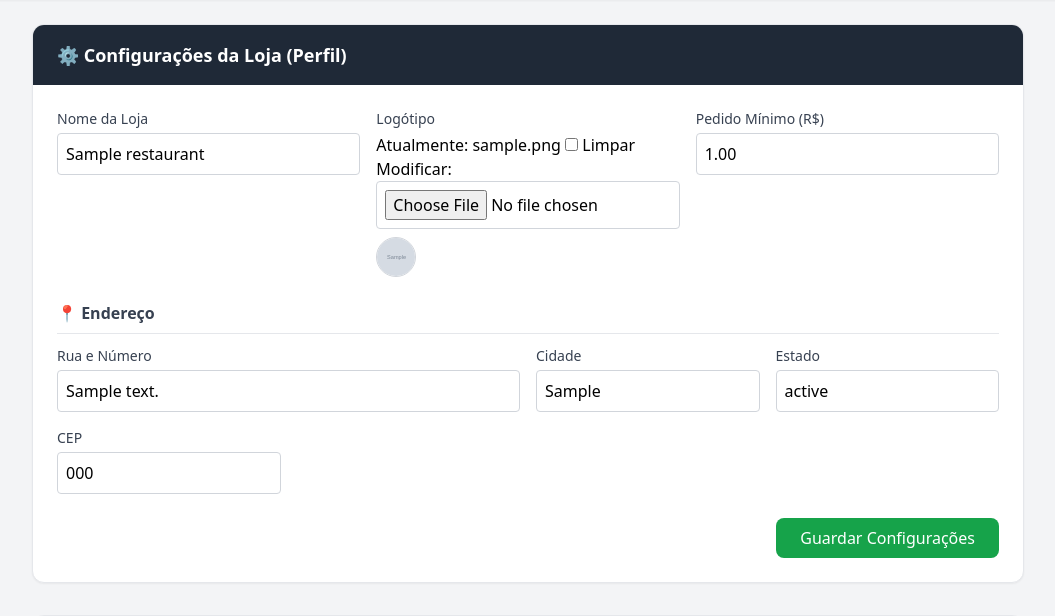
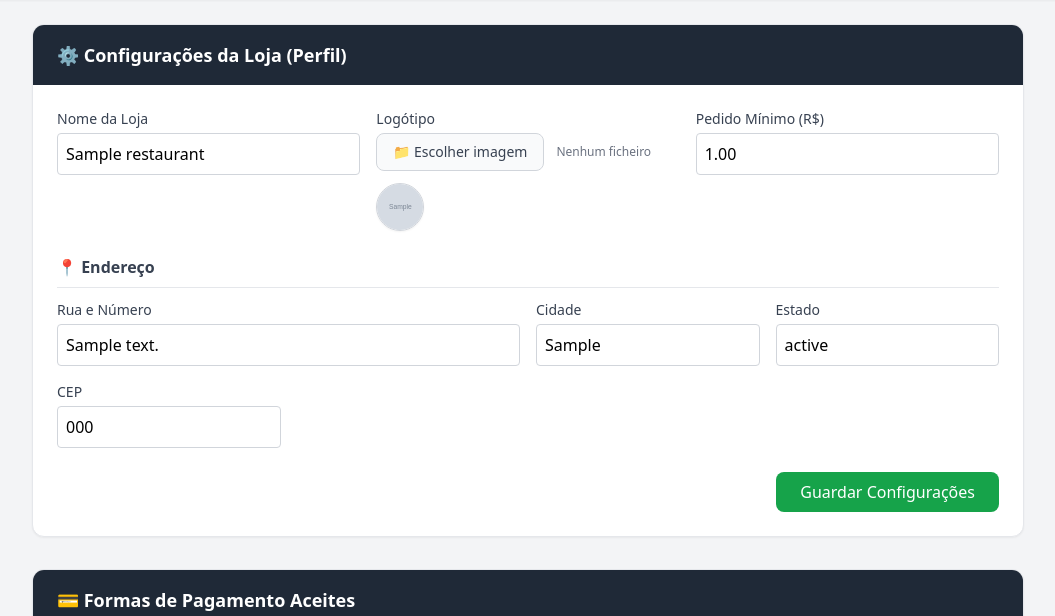
Before and after one commit to fabiohanada/chef-ai, a Django app: a page that uses menu/templates/menu/admin_cardapio.html in a window 1280 px wide. Shown: the part 85-701 px from the top of the page, without its empty margins (112-1167 px from the left). Run offline with Django 5.2, Linux system fonts and the light colour scheme; a user stored in the database is signed in; tables that the repository leaves empty hold one stand-in row (values such as "Sample post"); grey boxes marked "Sample" are stand-in pictures; some libraries are stand-ins or nearby versions.

Commit message:
ajustes logo

```diff
--- a/menu/templates/menu/admin_cardapio.html
+++ b/menu/templates/menu/admin_cardapio.html
@@ -48,17 +48,27 @@
                         {{ profile_form.name }}
                     </div>
 
-                    <!-- NOVO CAMPO: Logótipo -->
+                    <!-- CAMPO: Logótipo Otimizado -->
                     <div>
                         <label class="block text-sm font-medium text-gray-700 mb-1">Logótipo</label>
-                        {{ profile_form.logo }}
 
-                        <!-- Se já houver um logótipo salvo, mostramos uma miniatura -->
-                        {% if restaurant.logo %}
-                        <div class="mt-2">
-                            <img src="{{ restaurant.logo.url }}" alt="Logótipo atual" class="h-10 w-10 rounded-full object-cover border border-gray-300">
+                        <!-- Input estilizado e limpo -->
+                        <div class="flex items-center gap-3">
+                            <label class="cursor-pointer bg-gray-50 hover:bg-gray-100 border border-gray-300 text-gray-700 px-4 py-2 rounded-lg text-sm font-medium transition inline-flex items-center gap-2">
+                                📁 Escolher imagem
+                                <input type="file" name="logo" id="id_logo" accept="image/*" class="hidden" onchange="previewLogo(event)">
+                            </label>
+                            <span id="file-name" class="text-xs text-gray-500 truncate max-w-[150px]">Nenhum ficheiro</span>
                         </div>
-                        {% endif %}
+
+                        <!-- Miniatura / Pré-visualização -->
+                        <div class="mt-3">
+                            {% if restaurant.logo %}
+                                <img id="logo-preview" src="{{ restaurant.logo.url }}" alt="Logótipo atual" class="h-12 w-12 rounded-full object-cover border border-gray-300 shadow-sm">
+                            {% else %}
+                                <img id="logo-preview" src="" alt="Pré-visualização" class="h-12 w-12 rounded-full object-cover border border-gray-300 shadow-sm hidden">
+                            {% endif %}
+                        </div>
                     </div>
 
                     <div>
@@ -351,4 +361,20 @@
 
     </main>
 </body>
+
+<script>
+function previewLogo(event) {
+    const file = event.target.files[0];
+    if (file) {
+        // Atualiza o texto com o nome do ficheiro escolhido
+        document.getElementById('file-name').textContent = file.name;
+
+        // Mostra a pré-visualização da imagem escolhida
+        const preview = document.getElementById('logo-preview');
+        preview.src = URL.createObjectURL(file);
+        preview.classList.remove('hidden');
+    }
+}
+</script>
+
 </html>
```
